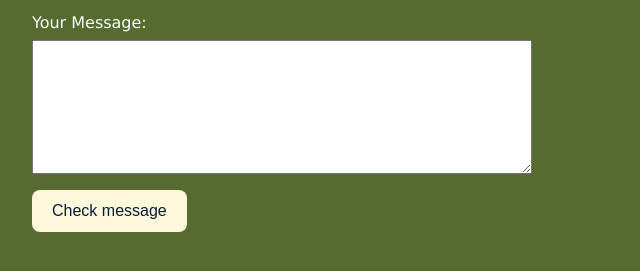
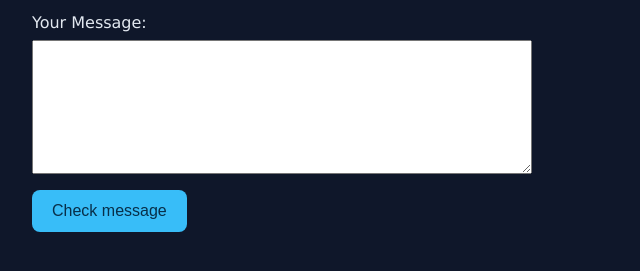
Before and after one commit to aryanpatnaik1/sms-spam-detector, a plain HTML site: page frontend/index.html in a window 1280 px wide. Shown: the part 135-406 px from the top of the page, without its empty margins (0-640 px from the left). Drawn offline with Linux system fonts and the light colour scheme.

Commit message:
style: modernize website colors
Co-authored-by: Copilot <223556219+Copilot@users.noreply.github.com>

```diff
--- a/frontend/style.css
+++ b/frontend/style.css
@@ -1,8 +1,8 @@
 body
 {
-    background-color:darkolivegreen;
+    background-color:#0f172a;
     font-family:'Lucida Sans', 'Lucida Sans Regular', 'Lucida Grande', 'Lucida Sans Unicode', Geneva, Verdana, sans-serif;
-    color:mintcream;
+    color:#e2e8f0;
     padding: 24px;
 }
 textarea
@@ -18,8 +18,8 @@ textarea
 }
 #check-button
 {
-    background-color:cornsilk;
-    color:rgb(3, 30, 55);
+    background-color:#38bdf8;
+    color:#082f49;
     padding:12px 20px;
     border:none;
     border-radius:8px;
@@ -28,7 +28,7 @@ textarea
 }
 #check-button:hover
 {
-    background-color:lightskyblue;
+    background-color:#7dd3fc;
 }
 #result
 {
```
